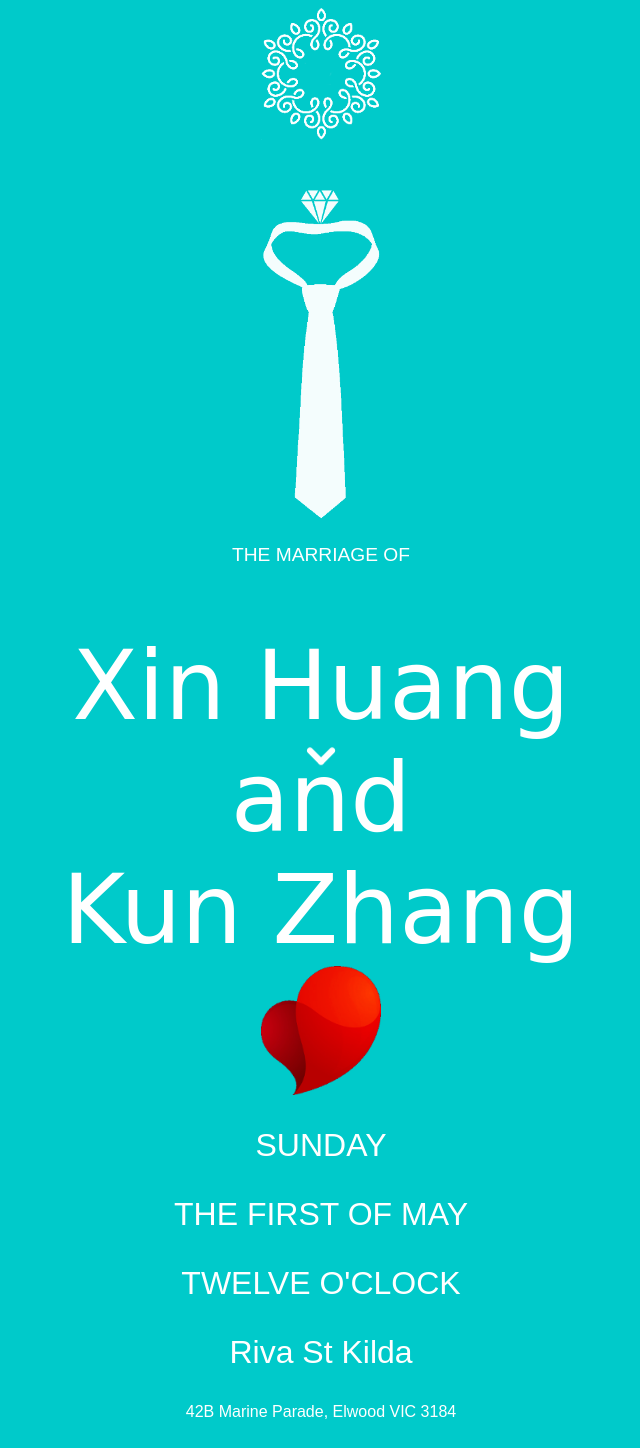
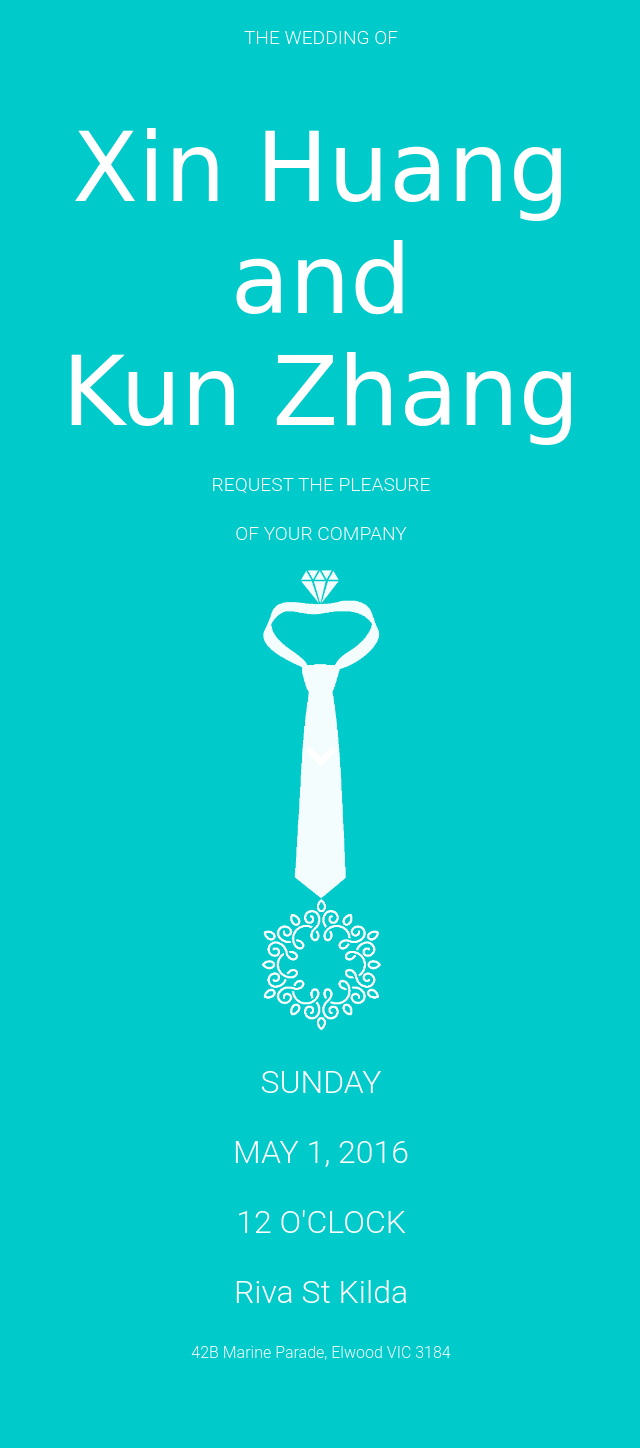
Before and after one commit to xhkz/invitation, a Django app: page /cn in a window 1280 px wide. Shown: the whole page, without its empty margins (319-959 px from the left). After the commit the page ends 1360 px from the top, so only its background shows below. Run offline with Django 3.2, Linux system fonts and the light colour scheme; some libraries are stand-ins or nearby versions; some web fonts are replaced.

Commit message:
update sections and text

```diff
--- a/django_project/wmlapp/static/css/main.css
+++ b/django_project/wmlapp/static/css/main.css
@@ -1,7 +1,6 @@
 body {
-    /*background: radial-gradient(ellipse farthest-corner at center bottom, #6BEACE, #2E9AA4);*/
     background-color: #00CACA;
-    font-family: 'Raleway', sans-serif;
+    font-family: 'Roboto', sans-serif;
 }
 
 .section {
@@ -9,19 +8,24 @@ body {
     position: relative;
 }
 
-h1, h2, h3, h4, h5 {
+h2, h3, h4, h5 {
     color: #FFFFFF;
-    font-weight: 400;
+    font-weight: 300;
 }
 
 .title {
     margin-bottom: 5%;
 }
 
+h1 {
+    color: #FFFFFF;
+    font-family: 'Pinyon Script', cursive;
+    font-weight: 400;
+}
+
 @media only screen and (min-width: 480px) {
     h1 {
         font-size: 6em;
-        font-family: 'Monsieur La Doulaise', cursive;
         margin: auto 55px;
     }
 
@@ -51,9 +55,7 @@ h1, h2, h3, h4, h5 {
 @media only screen and (max-width: 480px) {
     h1 {
         font-size: 4em;
-        font-family: 'Monsieur La Doulaise', cursive;
         margin: 0 auto;
-        font-weight: 400;
     }
 
     h3 {
@@ -85,10 +87,6 @@ h1, h2, h3, h4, h5 {
     .location h3, .location h5 {
         margin-bottom: 10%;
     }
-}
-
-.countdown {
-    font-family: sans-serif;
 }
 
 img.center {
--- a/django_project/wmlapp/templates/wmlapp/cn.html
+++ b/django_project/wmlapp/templates/wmlapp/cn.html
@@ -7,8 +7,8 @@
     <meta name="viewport" content="width=device-width, initial-scale=1.0">
     <link rel="shortcut icon" type="image/png" href="{% static 'img/favicon.png' %}"/>
 
-    <link href="http://fonts.useso.com/css?family=Monsieur+La+Doulaise" rel="stylesheet">
-    <link href="http://fonts.useso.com/css?family=Raleway:400" rel="stylesheet">
+    <link href="http://fonts.useso.com/css?family=Pinyon+Script:400" rel="stylesheet">
+    <link href="http://fonts.useso.com/css?family=Roboto:300" rel="stylesheet">
 
     <link rel="stylesheet" type="text/css"
           href="https://cdnjs.cloudflare.com/ajax/libs/fullPage.js/2.7.8/jquery.fullPage.min.css"/>
@@ -24,22 +24,23 @@
 <div id="particles-js"></div>
 <div id="fullpage">
     <div class="section">
-        <img src="{% static 'img/flower.png' %}" alt="flower" class="center flower"/>
-        <img src="{% static 'img/diamond_tie.png' %}" alt="diamond tie" class="center"/>
-    </div>
-    <div class="section">
         <div class="title">
-            <h4>THE MARRIAGE OF</h4>
+            <h4>THE WEDDING OF</h4>
         </div>
         <h1>Xin Huang</h1>
         <h1>and</h1>
         <h1>Kun Zhang</h1>
+        <h4>REQUEST THE PLEASURE</h4>
+        <h4>OF YOUR COMPANY</h4>
     </div>
     <div class="section">
-        <img src="{% static 'img/heart.png' %}" alt="heart" class="center"/>
+        <img src="{% static 'img/diamond_tie.png' %}" alt="diamond tie" class="center"/>
+    </div>
+    <div class="section">
+        <img src="{% static 'img/flower.png' %}" alt="flower" class="center"/>
         <h3>SUNDAY</h3>
-        <h3>THE FIRST OF MAY</h3>
-        <h3>TWELVE O'CLOCK</h3>
+        <h3>MAY 1, 2016</h3>
+        <h3>12 O'CLOCK</h3>
         <h4 class="countdown"></h4>
     </div>
     <div class="section location">
```
Also changed, not shown: django_project/wmlapp/templates/wmlapp/index.html (+11 -10 lines).
